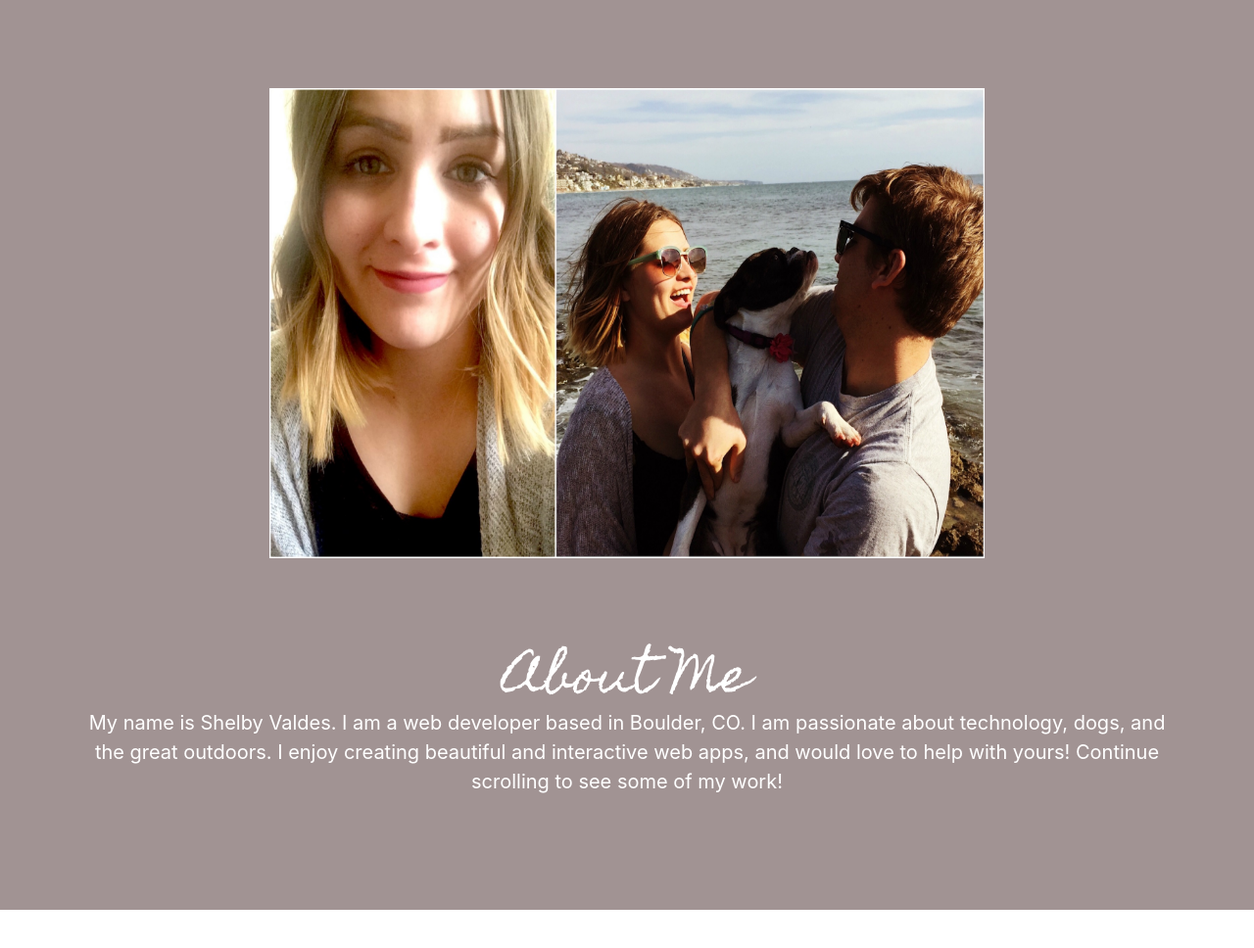
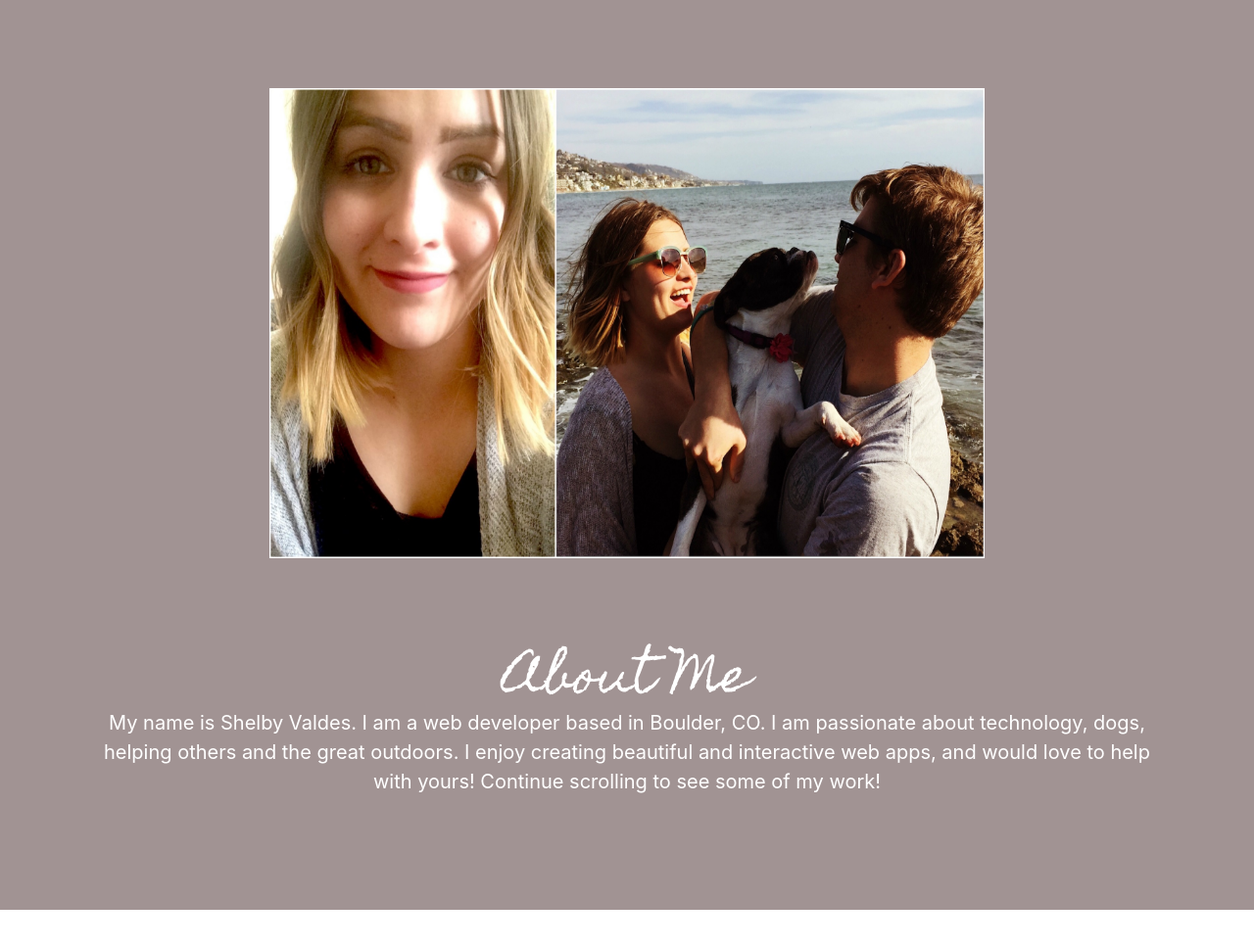
Before and after one commit to rsvaldes/personalPortfolio, a website with bundled scripts: page index.html in a window 1280 px wide. Shown: the part 110-1078 px from the top of the page at 98% size. Built offline with nearby package versions, Linux system fonts and the light colour scheme.

Commit message:
update bio

```diff
--- a/index.html
+++ b/index.html
@@ -70,7 +70,7 @@
         <!-- <hr class="star-light"> -->
         <div class="row">
           <div class="col-lg-12 ml-auto">
-            <p id="summary" style ="text-align:center;">My name is Shelby Valdes. I am a web developer based in Boulder, CO. I am passionate about technology, dogs, and the great outdoors. I enjoy creating beautiful and interactive web apps, and would love to help with yours! Continue scrolling to see some of my work!</p>
+            <p id="summary" style ="text-align:center;">My name is Shelby Valdes. I am a web developer based in Boulder, CO. I am passionate about technology, dogs, helping others and the great outdoors. I enjoy creating beautiful and interactive web apps, and would love to help with yours! Continue scrolling to see some of my work!</p>
           </div>
         </div>
       </div>
```
